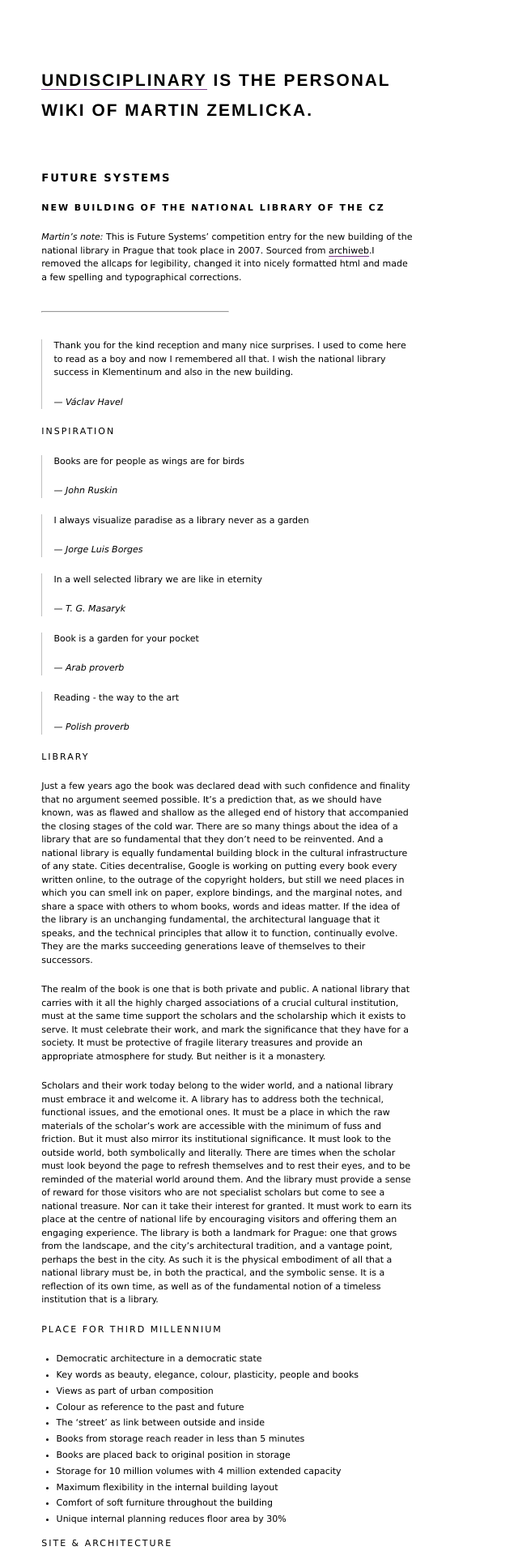
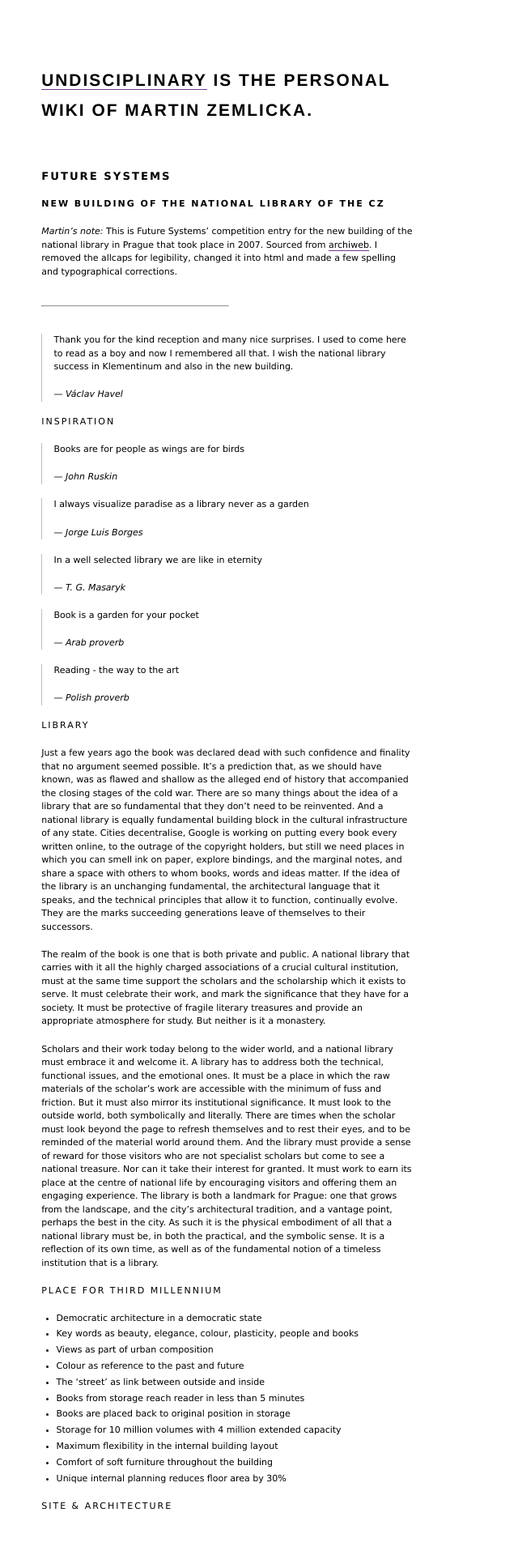
Before and after one commit to zmlka/undisciplinary, a Jekyll site: the page built from future_systems.md, in a window 1280 px wide. Shown: the top 1920 px of the page at 81% size, without its empty margins (0-640 px from the left). Built offline with Jekyll 4.4.1, drawn with Linux system fonts in a browser that asks for light colours.

Commit message:
fixing margin-bottom on ul and ol

```diff
--- a/future_systems.md
+++ b/future_systems.md
@@ -10,8 +10,8 @@
 
 _Martin's note:_ This is Future Systems' competition entry for the new building
 of the national library in Prague that took place in 2007. Sourced from
-[archiweb](http://www.archiweb.cz/buildings.php?action=show&id=1147).I removed the allcaps for
-legibility, changed it into nicely formatted html and made a few spelling and
+[archiweb](http://www.archiweb.cz/buildings.php?action=show&id=1147). I removed
+the allcaps for legibility, changed it into html and made a few spelling and
 typographical corrections.
 
 ----
@@ -104,6 +104,7 @@
 - Unique internal planning reduces floor area by 30%
 
 ### Site & Architecture
+
 
 #### Site
 
--- a/style/style.css
+++ b/style/style.css
@@ -34,10 +34,10 @@
 }
 
 p{
-  margin-bottom: 20px;
+  margin-bottom: 1.6rem;
 }
 h1, h2, h3, h4, h5{
-  margin:0 0 20px 0;
+  margin:0 0 1.6rem 0;
   letter-spacing: 2px;
   text-transform: uppercase;
 }
@@ -73,7 +73,7 @@
 }
 
 ol, ul{
-  margin-bottom: 1.2rem;
+  margin-bottom: 1.6rem;
 }
 li{
   margin-left: 4%;
```
